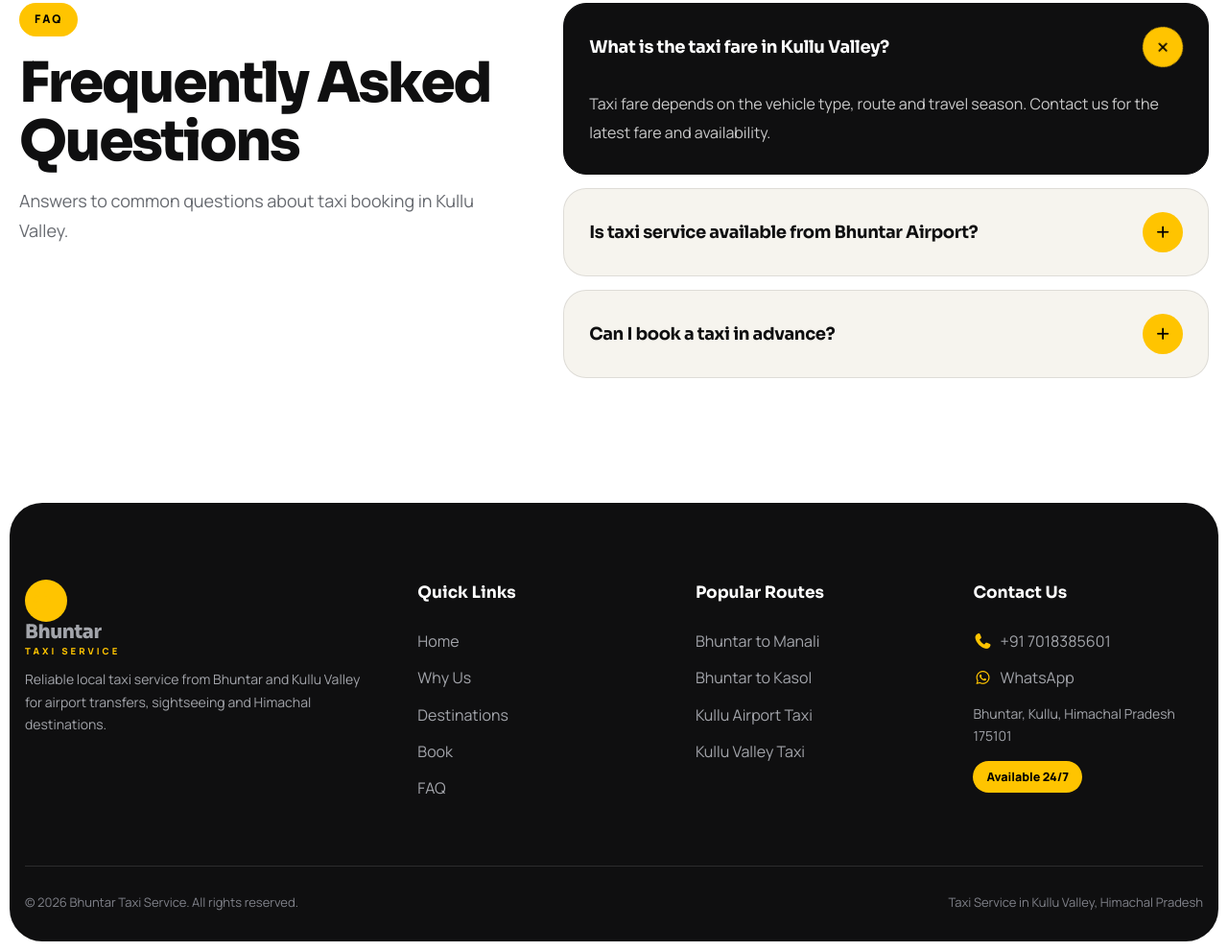
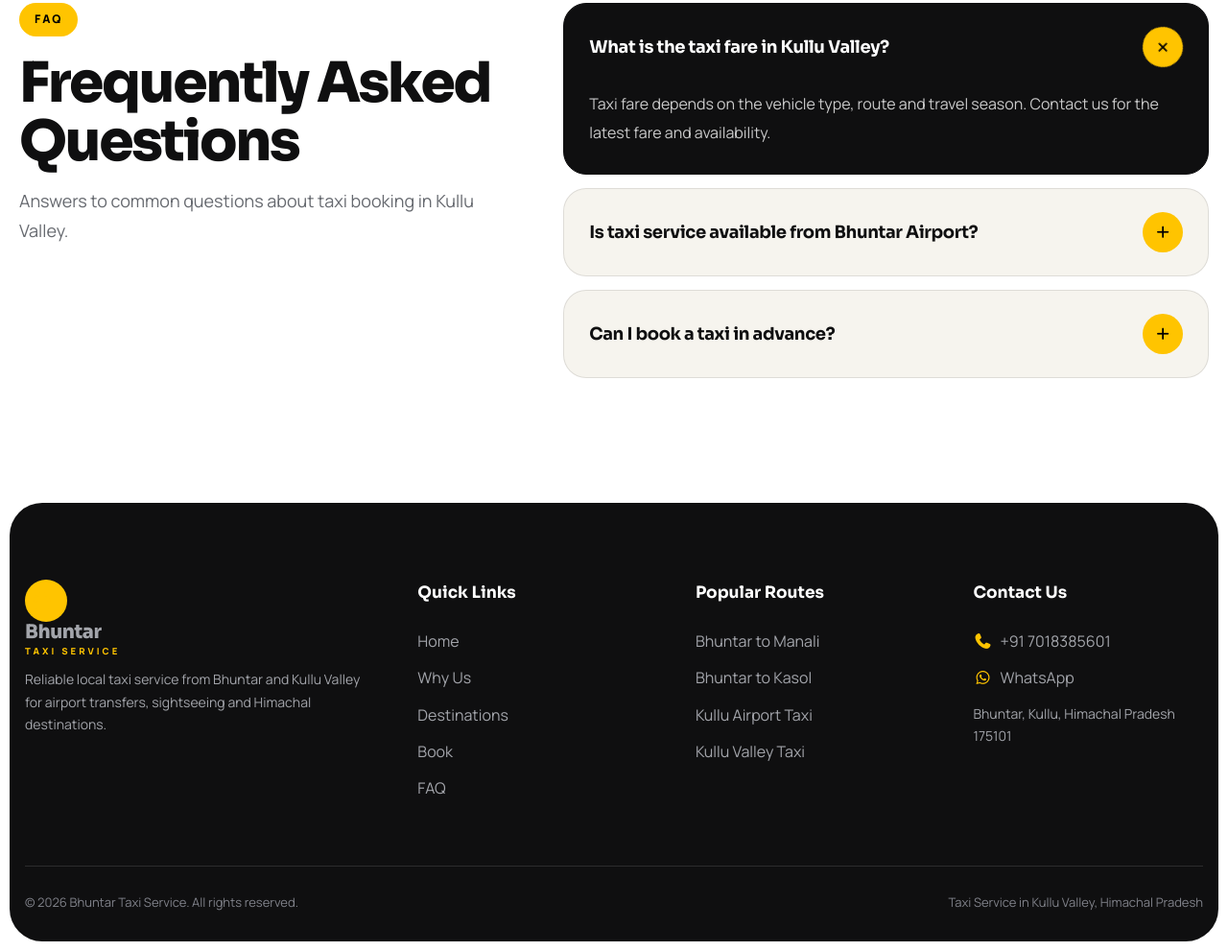
Before and after one commit to AshishThakur/Bhuntar-taxi, a plain HTML site: page index.html in a window 1280 px wide. Shown: the part 3983-4974 px from the top of the page at 96% size. Drawn offline with Linux system fonts and the light colour scheme.

Commit message:
Update index.html

```diff
--- a/index.html
+++ b/index.html
@@ -233,7 +233,7 @@
           </div>
           <div class="footer-column"><h3>Quick Links</h3><a href="#home">Home</a><a href="#why-us">Why Us</a><a href="#destinations">Destinations</a><a href="#services">Book</a><a href="#faq">FAQ</a></div>
           <div class="footer-column"><h3>Popular Routes</h3><a href="#destinations">Bhuntar to Manali</a><a href="#destinations">Bhuntar to Kasol</a><a href="#destinations">Kullu Airport Taxi</a><a href="#destinations">Kullu Valley Taxi</a></div>
-          <div class="footer-column"><h3>Contact Us</h3><a href="tel:+917018385601"><i class="fa-solid fa-phone"></i>+91 7018385601</a><a href="https://wa.me/917876653693" target="_blank" rel="noopener noreferrer"><i class="fa-brands fa-whatsapp"></i>WhatsApp</a><p>Bhuntar, Kullu, Himachal Pradesh 175101</p><span>Available 24/7</span></div>
+          <div class="footer-column"><h3>Contact Us</h3><a href="tel:+917018385601"><i class="fa-solid fa-phone"></i>+91 7018385601</a><a href="https://wa.me/917876653693" target="_blank" rel="noopener noreferrer"><i class="fa-brands fa-whatsapp"></i>WhatsApp</a><p>Bhuntar, Kullu, Himachal Pradesh 175101</p></div>
         </div>
         <div class="footer-bottom"><p>© 2026 Bhuntar Taxi Service. All rights reserved.</p><p>Taxi Service in Kullu Valley, Himachal Pradesh</p></div>
       </div>
```
